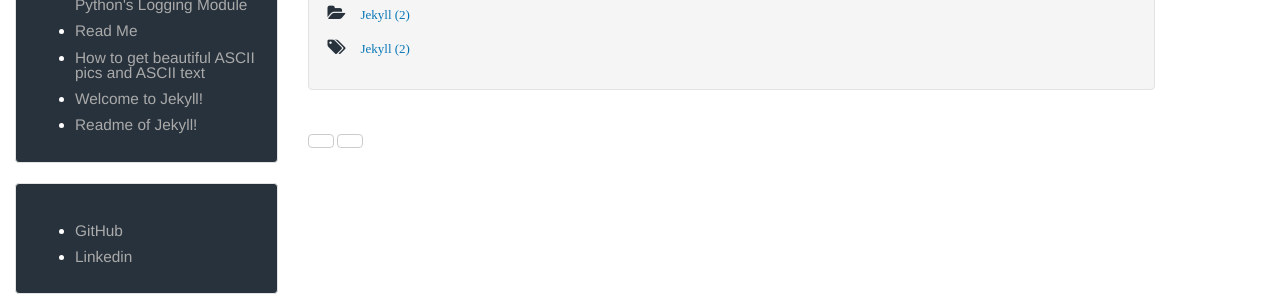
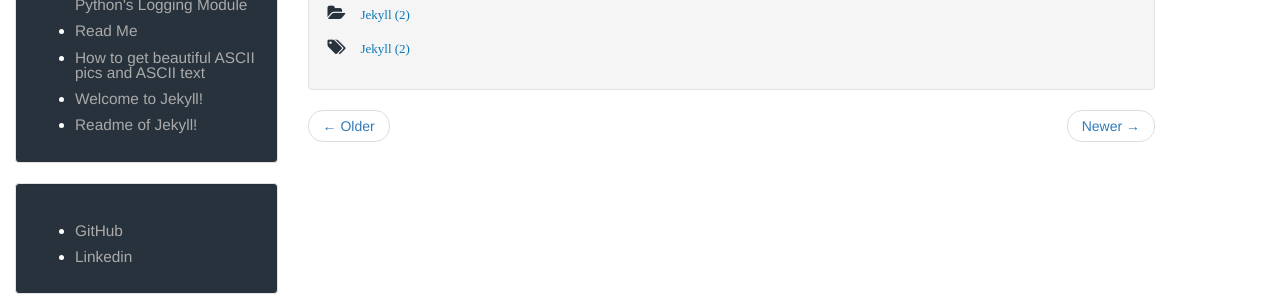
Before and after one commit to KurtJacobson/kcjengr.com, a Jekyll site: the page built from _posts/2017-09-05-welcome-to-jekyll.md, in a window 1280 px wide and 994 px high. Shown: the part 620-920 px from the top of the window. Built offline with Jekyll 4.4.1, drawn with Linux system fonts in a browser that asks for light colours.

Commit message:
use BS pager for post nav

```diff
--- a/_layouts/post.html
+++ b/_layouts/post.html
@@ -82,11 +82,23 @@ layout: default
         {% endif %}
     {% endif %}
 </div>
-<div class="pagination">
+
+<!-- older/newer post navigation -->
+<nav>
+  <ul class="pager">
+    {% if page.previous %}
+    <li class="previous">
+        <a href="{{ site.baseurl}}{{ page.previous.url }}">
+            <span aria-hidden="true">&larr;</span> Older
+        </a>
+    </li>
+    {% endif %}
     {% if page.next %}
-    <a class="btn btn-default" href="{{ site.baseurl}}{{ page.next.url }}" class="next">{{ trans.newer_post }}</a>
+    <li class="next">
+        <a href="{{ site.baseurl}}{{ page.next.url }}">Newer
+            <span aria-hidden="true">&rarr;</span>
+        </a>
+    </li>
     {% endif %}
-    {% if page.previous %}
-    <a class="btn btn-default" href="{{ site.baseurl}}{{ page.previous.url }}" class="previous">{{ trans.older_post }}</a>
-    {% endif %}
-</div>
+  </ul>
+</nav>
```
